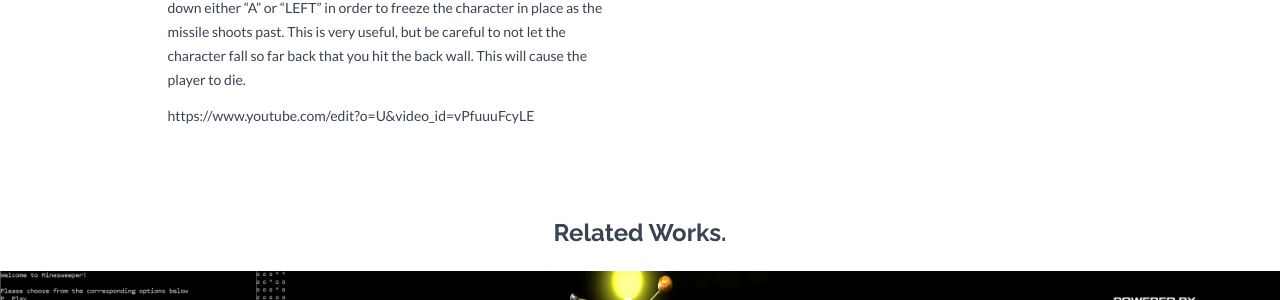
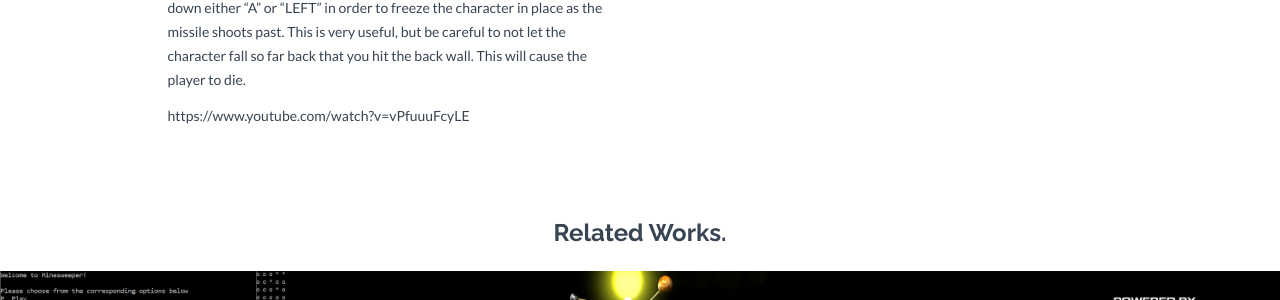
Before and after one commit to Stroudie2/Stroudie2.github.io, a Jekyll site: the page built from _projects/2017-12-13-endless-runner-game.markdown, in a window 1280 px wide and 900 px high, scrolled down 1383 px. Shown: the part 153-453 px from the top of the window. Built offline with Jekyll 4.4.1, drawn with Linux system fonts in a browser that asks for light colours; nearby versions of some CDN libraries; some of the changed lines change nothing that is shown.

Commit message:
Update 2017-12-13-endless-runner-game.markdown

```diff
--- a/_projects/2017-12-13-endless-runner-game.markdown
+++ b/_projects/2017-12-13-endless-runner-game.markdown
@@ -30,4 +30,4 @@ This game features constant automatic movement where the player's score will inc
 The player has access to two different abilities that can be especially useful for dodging the flying projectiles. If the player holds down the "D" or "RIGHT" key while playing, they will start speeding up faster than the environment, causing them to run forward. While running, the constant score will increase at a higher rate than standard movement. It also allows the player to run quickly down a hill in order to dodge an oncoming missile.
 The other ability you have as the player is the option to stop time as the environment continues to move. If you know you are not going to be able to easily dodge an oncoming missile that is close to hitting you, you can hold down either "A" or "LEFT" in order to freeze the character in place as the missile shoots past. This is very useful, but be careful to not let the character fall so far back that you hit the back wall. This will cause the player to die.
 
-https://www.youtube.com/edit?o=U&video_id=vPfuuuFcyLE
+https://www.youtube.com/watch?v=vPfuuuFcyLE
```
